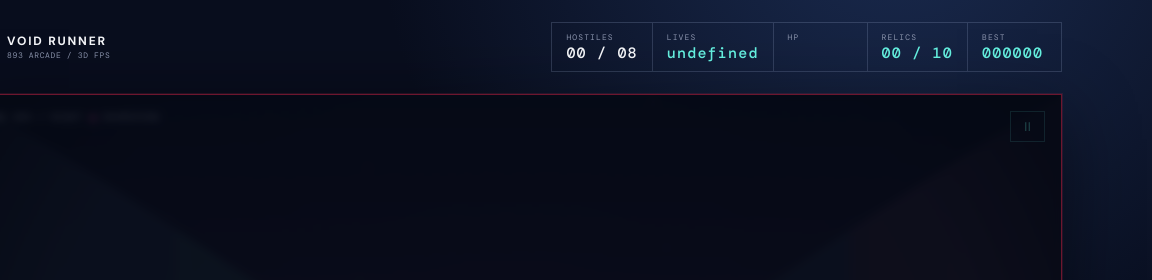
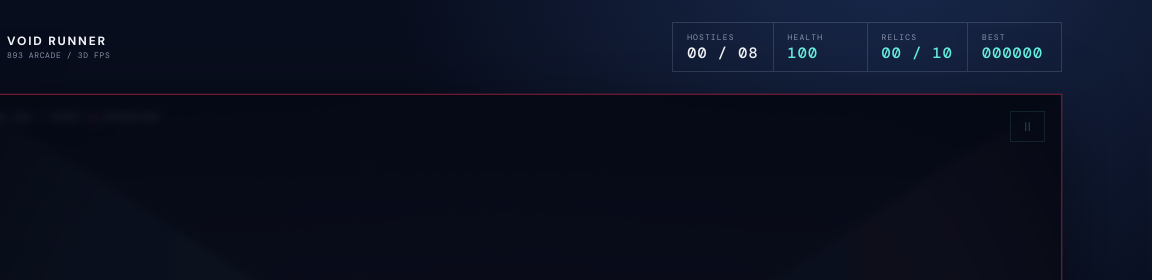
Before and after one commit to zhongyeryo-cell/island, a plain HTML site: page fps.html in a window 1280 px wide. Shown: the top 280 px of the page, 128-1280 px from the left. Drawn offline with nearby package versions, Linux system fonts and the light colour scheme; animation ran at ten frames a second.

Commit message:
Add health bars and weapon damage

```diff
--- a/fps.html
+++ b/fps.html
@@ -12,7 +12,7 @@
     <div class="mini-shell fps-shell">
       <header class="mini-header">
         <a class="mini-brand" href="index.html" aria-label="ゲーム一覧へ戻る"><span class="mini-brand-mark">８</span><span class="mini-brand-copy"><strong>VOID RUNNER</strong><small>893 ARCADE / 3D FPS</small></span></a>
-        <div class="mini-hud" aria-label="ゲーム情報"><div class="mini-stat"><span>HOSTILES</span><strong id="hostiles">00 / 08</strong></div><div class="mini-stat"><span>LIVES</span><strong id="lives">03</strong></div><div class="mini-stat"><span>HP</span><strong id="health">◆◆◆</strong></div><div class="mini-stat"><span>RELICS</span><strong id="relics">00 / 10</strong></div><div class="mini-stat"><span>BEST</span><strong id="best">000000</strong></div></div>
+        <div class="mini-hud" aria-label="ゲーム情報"><div class="mini-stat"><span>HOSTILES</span><strong id="hostiles">00 / 08</strong></div><div class="mini-stat"><span>HEALTH</span><strong id="health">100</strong></div><div class="mini-stat"><span>RELICS</span><strong id="relics">00 / 10</strong></div><div class="mini-stat"><span>BEST</span><strong id="best">000000</strong></div></div>
       </header>
       <main class="mini-main">
         <section class="mini-stage fps-stage" aria-label="VOID RUNNER 3D FPSゲーム画面">
--- a/fps.js
+++ b/fps.js
@@ -1,7 +1,6 @@
 const canvas = document.querySelector('#gameCanvas');
 const ctx = canvas.getContext('2d');
 const hostilesElement = document.querySelector('#hostiles');
-const livesElement = document.querySelector('#lives');
 const healthElement = document.querySelector('#health');
 const relicsElement = document.querySelector('#relics');
 const bestElement = document.querySelector('#best');
@@ -36,7 +35,7 @@ const MAP = [
   '111111111111111',
 ];
 const keys = new Set();
-const player = { x: 1.5, y: 1.5, angle: 0, hp: 3, hurt: 0, cooldown: 0 };
+const player = { x: 1.5, y: 1.5, angle: 0, hp: 100, hurt: 0, cooldown: 0 };
 const game = { mode: 'ready', score: 0, best: loadBest(), kills: 0, total: 8, relics: 0, relicTotal: 10, time: 0, muzzle: 0, warning: 0 };
 let enemies = [];
 let enemyBullets = [];
@@ -64,9 +63,8 @@ function makeStars() { stars = Array.from({ length: 92 }, () => ({ x: random(0,
 
 function updateHud() {
   hostilesElement.textContent = `${String(game.kills).padStart(2, '0')} / ${String(game.total).padStart(2, '0')}`;
-  livesElement.textContent = String(game.hp).padStart(2, '0');
-  livesElement.setAttribute('aria-label', `残り${game.hp}機`);
-  healthElement.textContent = `${'◆'.repeat(game.hp)}${'◇'.repeat(Math.max(0, 3 - game.hp))}`;
+  healthElement.textContent = String(Math.max(0, Math.ceil(player.hp))).padStart(3, '0');
+  healthElement.setAttribute('aria-label', `体力 ${Math.max(0, Math.ceil(player.hp))} / 100`);
   relicsElement.textContent = `${String(game.relics).padStart(2, '0')} / ${String(game.relicTotal).padStart(2, '0')}`;
   relicsElement.setAttribute('aria-label', `回収した宝 ${game.relics}個`);
   bestElement.textContent = formatScore(game.best);
@@ -90,7 +88,7 @@ function resetGame() {
   player.x = 1.5;
   player.y = 1.5;
   player.angle = 0;
-  player.hp = 3;
+  player.hp = 100;
   player.hurt = 0;
   player.cooldown = 0;
   particles = [];
@@ -98,8 +96,8 @@ function resetGame() {
   enemies = [
     [5.5, 1.5, .3], [10.5, 1.5, 1.5], [3.5, 3.5, 2.2], [8.5, 3.5, 3.1],
     [2.5, 5.5, .7], [8.5, 5.5, 4.3], [2.5, 7.5, 2.9], [10.5, 9.5, 5],
-  ].map(([x, y, phase], index) => ({ x, y, phase, alive: true, flash: 0, fireFlash: 0, speed: (.28 + (index % 3) * .035) * 3, shootTimer: 1.3 + index * .22 }));
-  boss = { x: 12.5, y: 11.5, phase: 1.2, speed: .48, alive: true, vulnerable: false, hp: 5, maxHp: 5, flash: 0, fireFlash: 0, shootTimer: 1.8 };
+  ].map(([x, y, phase], index) => ({ x, y, phase, alive: true, flash: 0, fireFlash: 0, hp: 70, maxHp: 70, speed: (.28 + (index % 3) * .035) * 3, shootTimer: 1.3 + index * .22 }));
+  boss = { x: 12.5, y: 11.5, phase: 1.2, speed: .48, alive: true, vulnerable: false, hp: 500, maxHp: 500, flash: 0, fireFlash: 0, shootTimer: 1.8 };
   treasures = [
     [12.5, 1.5], [3.5, 3.5], [8.5, 3.5], [2.5, 5.5], [8.5, 5.5],
     [2.5, 7.5], [9.5, 7.5], [5.5, 9.5], [10.5, 9.5], [7.5, 11.5],
@@ -192,9 +190,9 @@ function moveBoss(dt) {
   boss.phase += Math.PI * .31;
 }
 
-function damagePlayer() {
+function damagePlayer(amount = 10) {
   if (player.hurt > 0 || game.mode !== 'playing') return;
-  player.hp -= 1;
+  player.hp = Math.max(0, player.hp - amount);
   player.hurt = 1.25;
   game.warning = .7;
   burst(player.x, player.y, '#ff315f', 23, 1.5);
@@ -228,7 +226,7 @@ function updateEnemyFire(dt) {
   for (let index = enemyBullets.length - 1; index >= 0; index -= 1) {
     const bullet = enemyBullets[index];
     if (bullet.life <= 0 || isWall(bullet.x, bullet.y)) { enemyBullets.splice(index, 1); continue; }
-    if (Math.hypot(player.x - bullet.x, player.y - bullet.y) < .24) { enemyBullets.splice(index, 1); damagePlayer(); }
+    if (Math.hypot(player.x - bullet.x, player.y - bullet.y) < .24) { enemyBullets.splice(index, 1); damagePlayer(bullet.isBoss ? 20 : 10); }
   }
 }
 
@@ -262,17 +260,20 @@ function shoot() {
   const hit = visible[0].enemy;
   if (hit === boss) {
     if (!boss.vulnerable) { boss.flash = .14; burst(boss.x, boss.y, '#7e243c', 5, 1); return; }
-    boss.hp -= 1;
+    boss.hp = Math.max(0, boss.hp - 35);
     boss.flash = .2;
     game.score += 150;
     burst(boss.x, boss.y, '#ffd166', 10, 1.4);
     if (boss.hp <= 0) { boss.alive = false; game.score += 500; burst(boss.x, boss.y, '#ff315f', 40, 2); finish('win'); }
   } else {
-    hit.alive = false;
+    hit.hp = Math.max(0, hit.hp - 35);
     hit.flash = .2;
-    game.kills += 1;
-    game.score += 100;
-    burst(hit.x, hit.y, '#ff5ba7', 18, 1.6);
+    burst(hit.x, hit.y, hit.hp > 0 ? '#ffd166' : '#ff5ba7', hit.hp > 0 ? 7 : 18, 1.6);
+    if (hit.hp <= 0) {
+      hit.alive = false;
+      game.kills += 1;
+      game.score += 100;
+    }
   }
   updateHud();
 }
@@ -311,8 +312,8 @@ function update(dt) {
   moveBoss(dt);
   collectTreasures();
   updateEnemyFire(dt);
-  enemies.filter((enemy) => enemy.alive).forEach((enemy) => { if (Math.hypot(enemy.x - player.x, enemy.y - player.y) < .62) damagePlayer(); });
-  if (boss?.alive && Math.hypot(boss.x - player.x, boss.y - player.y) < .74) damagePlayer();
+  enemies.filter((enemy) => enemy.alive).forEach((enemy) => { if (Math.hypot(enemy.x - player.x, enemy.y - player.y) < .62) damagePlayer(18); });
+  if (boss?.alive && Math.hypot(boss.x - player.x, boss.y - player.y) < .74) damagePlayer(30);
   updateMissionStatus();
 }
 
@@ -361,6 +362,21 @@ function drawEnemyBullets() {
   enemyBullets.forEach((bullet) => { const projection = projectWorld(bullet.x, bullet.y, bullet.isBoss ? .18 : .12); if (!projection) return; ctx.save(); ctx.globalAlpha = Math.min(1, projection.distance); ctx.fillStyle = bullet.isBoss ? '#ff315f' : '#ffd166'; ctx.shadowColor = bullet.isBoss ? '#ff315f' : '#ffd166'; ctx.shadowBlur = 17; const size = Math.max(3, projection.spriteHeight * .1); ctx.fillRect(projection.screenX - size / 2, projection.top + projection.spriteHeight * .47, size, size); ctx.restore(); });
 }
 
+function drawHealthBar(screenX, top, width, ratio, color, label = '') {
+  const barWidth = Math.max(28, width * 1.15);
+  const barHeight = Math.max(3, Math.min(6, width * .035));
+  const barX = screenX - barWidth / 2;
+  const barY = Math.max(9, top - (label ? 22 : 13));
+  ctx.save();
+  ctx.globalAlpha = .92;
+  ctx.fillStyle = 'rgba(3,4,10,.85)';
+  ctx.fillRect(barX - 1, barY - 1, barWidth + 2, barHeight + 2);
+  ctx.fillStyle = color;
+  ctx.fillRect(barX, barY, barWidth * clamp(ratio, 0, 1), barHeight);
+  if (label) { ctx.fillStyle = color; ctx.font = '500 9px "DM Mono", monospace'; ctx.textAlign = 'center'; ctx.fillText(label, screenX, barY - 5); ctx.textAlign = 'start'; }
+  ctx.restore();
+}
+
 function drawEnemyGun(screenX, top, spriteHeight, width, enemy) {
   ctx.fillStyle = '#3c263b'; ctx.fillRect(screenX + width * .2, top + spriteHeight * .54, width * .34, spriteHeight * .085);
   ctx.fillStyle = enemy === boss ? '#ff315f' : '#ffd166'; ctx.fillRect(screenX + width * .49, top + spriteHeight * .54, width * .2, spriteHeight * .05);
@@ -369,7 +385,7 @@ function drawEnemyGun(screenX, top, spriteHeight, width, enemy) {
 
 function drawEnemies() {
   const visible = enemies.filter((enemy) => enemy.alive).map(projectEnemy).filter(Boolean).sort((a, b) => b.distance - a.distance);
-  visible.forEach(({ enemy, screenX, spriteHeight, top }) => { const width = spriteHeight * .48; ctx.save(); ctx.globalAlpha = enemy.flash > 0 ? .42 : 1; ctx.shadowColor = '#ff5ba7'; ctx.shadowBlur = 17; ctx.fillStyle = '#7f274d'; ctx.beginPath(); ctx.moveTo(screenX, top); ctx.lineTo(screenX + width * .44, top + spriteHeight * .3); ctx.lineTo(screenX + width * .38, top + spriteHeight * .78); ctx.lineTo(screenX, top + spriteHeight); ctx.lineTo(screenX - width * .38, top + spriteHeight * .78); ctx.lineTo(screenX - width * .44, top + spriteHeight * .3); ctx.closePath(); ctx.fill(); ctx.shadowBlur = 0; ctx.fillStyle = '#100d1d'; ctx.fillRect(screenX - width * .22, top + spriteHeight * .27, width * .44, spriteHeight * .18); ctx.fillStyle = '#ff315f'; ctx.fillRect(screenX - width * .14, top + spriteHeight * .32, width * .28, spriteHeight * .055); ctx.fillStyle = '#ffd166'; ctx.fillRect(screenX - width * .08, top + spriteHeight * .53, width * .16, spriteHeight * .12); drawEnemyGun(screenX, top, spriteHeight, width, enemy); ctx.strokeStyle = '#ff315f'; ctx.lineWidth = 2; ctx.beginPath(); ctx.moveTo(screenX - width * .35, top + spriteHeight * .77); ctx.lineTo(screenX - width * .52, top + spriteHeight); ctx.moveTo(screenX + width * .35, top + spriteHeight * .77); ctx.lineTo(screenX + width * .52, top + spriteHeight); ctx.stroke(); ctx.restore(); });
+  visible.forEach(({ enemy, screenX, spriteHeight, top }) => { const width = spriteHeight * .48; ctx.save(); ctx.globalAlpha = enemy.flash > 0 ? .42 : 1; ctx.shadowColor = '#ff5ba7'; ctx.shadowBlur = 17; ctx.fillStyle = '#7f274d'; ctx.beginPath(); ctx.moveTo(screenX, top); ctx.lineTo(screenX + width * .44, top + spriteHeight * .3); ctx.lineTo(screenX + width * .38, top + spriteHeight * .78); ctx.lineTo(screenX, top + spriteHeight); ctx.lineTo(screenX - width * .38, top + spriteHeight * .78); ctx.lineTo(screenX - width * .44, top + spriteHeight * .3); ctx.closePath(); ctx.fill(); ctx.shadowBlur = 0; ctx.fillStyle = '#100d1d'; ctx.fillRect(screenX - width * .22, top + spriteHeight * .27, width * .44, spriteHeight * .18); ctx.fillStyle = '#ff315f'; ctx.fillRect(screenX - width * .14, top + spriteHeight * .32, width * .28, spriteHeight * .055); ctx.fillStyle = '#ffd166'; ctx.fillRect(screenX - width * .08, top + spriteHeight * .53, width * .16, spriteHeight * .12); drawEnemyGun(screenX, top, spriteHeight, width, enemy); drawHealthBar(screenX, top, width, enemy.hp / enemy.maxHp, '#ff5ba7'); ctx.strokeStyle = '#ff315f'; ctx.lineWidth = 2; ctx.beginPath(); ctx.moveTo(screenX - width * .35, top + spriteHeight * .77); ctx.lineTo(screenX - width * .52, top + spriteHeight); ctx.moveTo(screenX + width * .35, top + spriteHeight * .77); ctx.lineTo(screenX + width * .52, top + spriteHeight); ctx.stroke(); ctx.restore(); });
 }
 
 function drawBoss() {
@@ -388,7 +404,7 @@ function drawBoss() {
   drawEnemyGun(screenX, top, spriteHeight, width, boss);
   ctx.strokeStyle = boss.vulnerable ? '#ffd166' : 'rgba(255,49,95,.65)'; ctx.lineWidth = 2; ctx.beginPath(); ctx.arc(screenX, top + spriteHeight * .5, width * .69 + Math.sin(game.time * 3) * 4, 0, Math.PI * 2); ctx.stroke();
   if (!boss.vulnerable) { ctx.strokeStyle = 'rgba(255,49,95,.3)'; ctx.lineWidth = 1; ctx.beginPath(); ctx.arc(screenX, top + spriteHeight * .5, width * .9 + Math.sin(game.time * 2) * 5, 0, Math.PI * 2); ctx.stroke(); }
-  ctx.fillStyle = boss.vulnerable ? 'rgba(255,209,102,.55)' : 'rgba(255,49,95,.5)'; ctx.fillRect(screenX - width * .5, top - 9, width * (boss.hp / boss.maxHp), 3);
+  drawHealthBar(screenX, top, width, boss.hp / boss.maxHp, boss.vulnerable ? '#ffd166' : '#ff315f', `BOSS ${boss.hp} / ${boss.maxHp}`);
   ctx.restore();
 }
 
```
